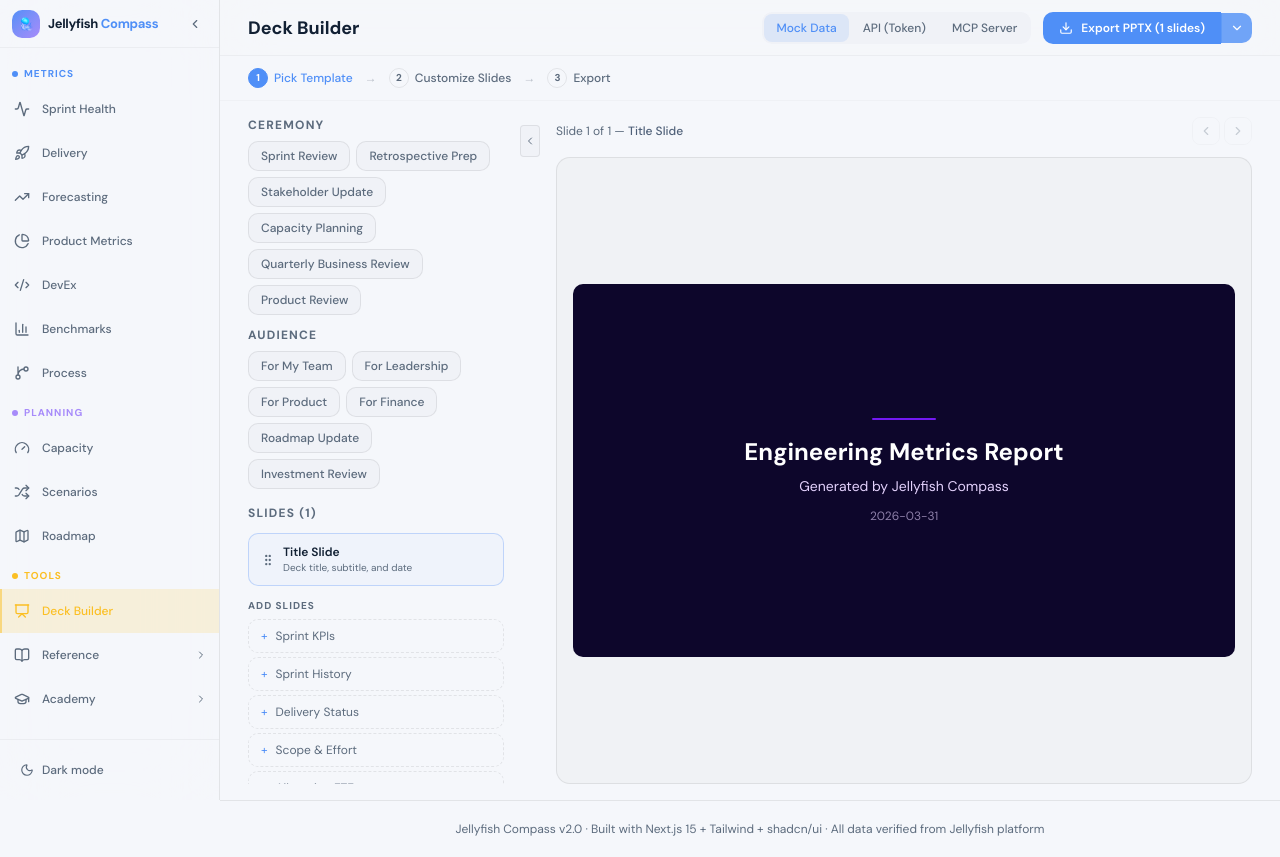
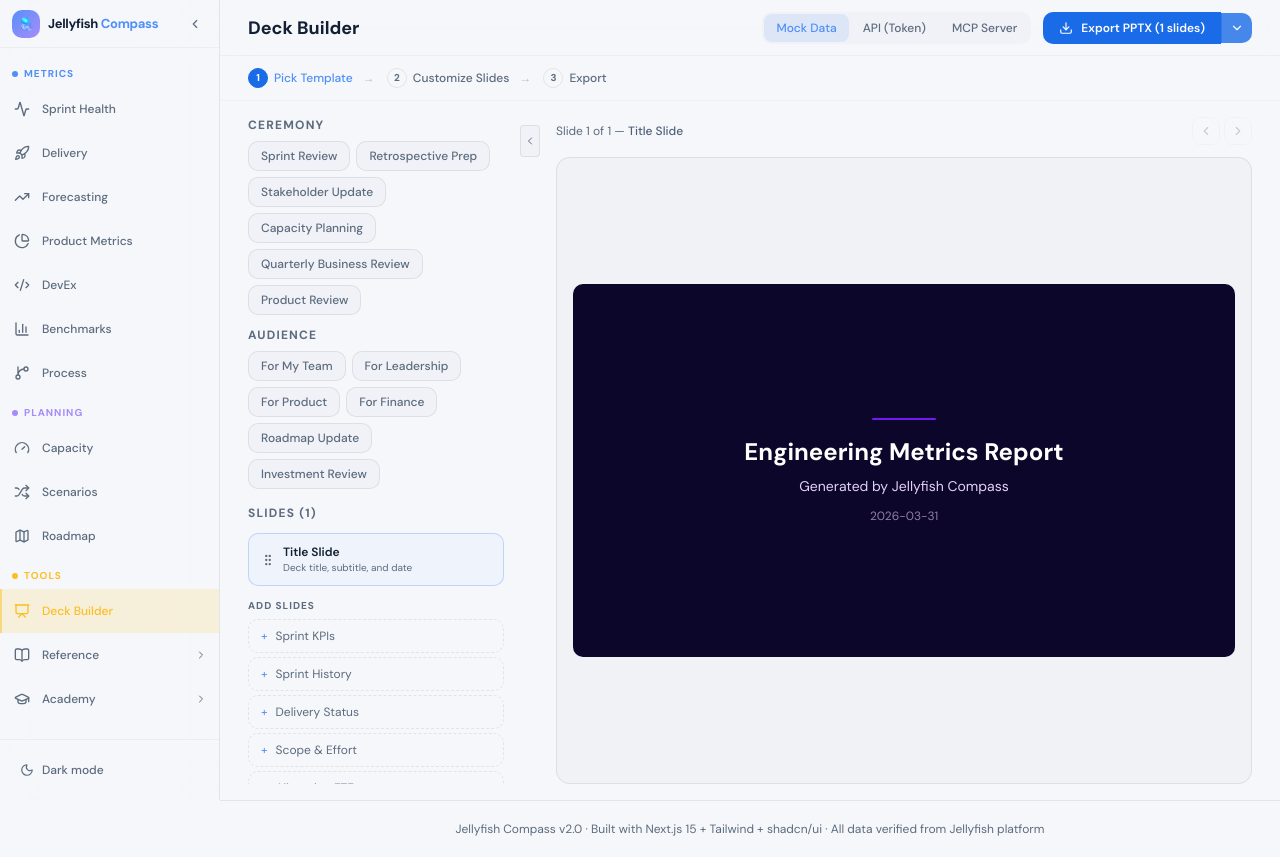
Before and after one commit to diegocconsolini/JellyFish-Compass, a Next.js app: page /metrics in a window 1280 px wide. Built offline with nearby package versions, Linux system fonts and the light colour scheme.

Commit message:
Auto-commit: 2026-04-01 01:10:08

```diff
--- a/app/academy/workspace/page.tsx
+++ b/app/academy/workspace/page.tsx
@@ -164,7 +164,7 @@
                   type="button"
                   onClick={() => addItem(key as ArtifactKey, inputValue)}
                   aria-label={`Add item to ${label}`}
-                  className="shrink-0 min-h-[44px] rounded-lg bg-blue px-4 py-2.5 text-xs font-semibold text-white hover:opacity-90 transition-opacity"
+                  className="shrink-0 min-h-[44px] rounded-lg bg-blue-interactive px-4 py-2.5 text-xs font-semibold text-white hover:opacity-90 transition-opacity"
                 >
                   Add
                 </button>
--- a/app/globals.css
+++ b/app/globals.css
@@ -51,6 +51,7 @@
 
   /* Accent colors — same in both themes */
   --color-blue: #4f8ff7;
+  --color-blue-interactive: #1a6be8;
   --color-blue-dim: rgba(79,143,247,0.12);
   --color-blue-glow: rgba(79,143,247,0.06);
   --color-green: #34d399;
@@ -152,7 +153,7 @@
   --app-border-vivid: rgba(255,255,255,0.1);
   --app-text-primary: #e8ecf4;
   --app-text-dim: #909aac;
-  --app-text-ghost: #6b7a8d;
+  --app-text-ghost: #7d8ea0;
 
   --background: oklch(0.145 0 0);
   --foreground: oklch(0.985 0 0);
--- a/app/layout.tsx
+++ b/app/layout.tsx
@@ -33,7 +33,7 @@
         <ThemeProvider>
           <a
             href="#main-content"
-            className="sr-only focus:not-sr-only focus:absolute focus:top-2 focus:left-2 focus:z-[100] focus:bg-bg focus:text-text-primary focus:px-4 focus:py-2 focus:rounded-lg focus:border focus:border-blue focus:text-sm focus:font-semibold"
+            className="text-text-primary sr-only focus:not-sr-only focus:absolute focus:top-2 focus:left-2 focus:z-[100] focus:bg-bg focus:text-text-primary focus:px-4 focus:py-2 focus:rounded-lg focus:border focus:border-blue focus:text-sm focus:font-semibold"
           >
             Skip to main content
           </a>
--- a/app/metrics/page.tsx
+++ b/app/metrics/page.tsx
@@ -251,19 +251,19 @@
           { n: 2, label: "Customize Slides" },
           { n: 3, label: "Export" },
         ] as const).map(({ n, label }, i) => (
-          <>
-            <div key={label} className={[
+          <div key={label} className="flex items-center gap-1.5">
+            <div className={[
               "flex items-center gap-1.5 font-medium transition-colors",
               currentStep === n ? "text-blue" : currentStep > n ? "text-text-dim" : "text-text-ghost",
             ].join(" ")}>
               <span className={[
                 "w-5 h-5 rounded-full flex items-center justify-center text-[10px] font-bold border",
-                currentStep === n ? "bg-blue text-white border-blue" : currentStep > n ? "bg-surface-raised border-border text-text-dim" : "border-border text-text-ghost",
+                currentStep === n ? "bg-blue-interactive text-white border-blue-interactive" : currentStep > n ? "bg-surface-raised border-border text-text-dim" : "border-border text-text-ghost",
               ].join(" ")}>{n}</span>
               {label}
             </div>
-            {i < 2 && <span key={`sep-${i}`} className="text-text-ghost/40 mx-1">→</span>}
-          </>
+            {i < 2 && <span className="text-text-ghost/40 mx-1">→</span>}
+          </div>
         ))}
       </div>
 
--- a/app/page.tsx
+++ b/app/page.tsx
@@ -138,7 +138,7 @@
         <div className="flex justify-center gap-3">
           <a
             href="#explore"
-            className="inline-flex items-center rounded-xl bg-blue px-5 py-2.5 text-sm font-semibold text-white hover:opacity-90 transition-opacity"
+            className="inline-flex items-center rounded-xl bg-blue-interactive px-5 py-2.5 text-sm font-semibold text-white hover:opacity-90 transition-opacity"
           >
             Get Started
           </a>
--- a/components/metrics/export-button.tsx
+++ b/components/metrics/export-button.tsx
@@ -21,7 +21,7 @@
           type="button"
           onClick={() => onExport("dark")}
           disabled={loading || slideCount === 0}
-          className="flex items-center gap-2 px-4 py-2 rounded-l-lg bg-blue text-white text-xs font-semibold disabled:opacity-50 cursor-pointer transition-opacity hover:opacity-90"
+          className="flex items-center gap-2 px-4 py-2 rounded-l-lg bg-blue-interactive text-white text-xs font-semibold disabled:opacity-50 cursor-pointer transition-opacity hover:opacity-90"
         >
           <Download size={14} />
           {loading ? "Generating..." : `Export PPTX (${slideCount} slides)`}
@@ -30,7 +30,7 @@
           type="button"
           onClick={() => setShowMenu(!showMenu)}
           disabled={loading || slideCount === 0}
-          className="px-2 py-2 rounded-r-lg bg-blue/80 text-white disabled:opacity-50 cursor-pointer border-l border-blue/50"
+          className="px-2 py-2 rounded-r-lg bg-blue-interactive/80 text-white disabled:opacity-50 cursor-pointer border-l border-blue-interactive/50"
           aria-label="Export theme options"
         >
           <ChevronDown size={14} />
--- a/components/ui/api-explorer.tsx
+++ b/components/ui/api-explorer.tsx
@@ -57,7 +57,7 @@
               <input aria-label={`Parameter: ${k}`} value={v} onChange={(e) => setParams((p) => ({ ...p, [k]: e.target.value }))} className="flex-1 px-3 py-2 rounded-md border border-border bg-surface text-sm font-mono text-text-primary outline-none focus:border-blue" />
             </div>
           ))}
-          <button onClick={handleExecute} disabled={loading} className="mt-2.5 px-5 py-2 rounded-lg bg-blue text-white text-sm font-semibold disabled:opacity-50 cursor-pointer">{loading ? "Calling..." : "\u25B6 Execute"}</button>
+          <button onClick={handleExecute} disabled={loading} className="mt-2.5 px-5 py-2 rounded-lg bg-blue-interactive text-white text-sm font-semibold disabled:opacity-50 cursor-pointer">{loading ? "Calling..." : "\u25B6 Execute"}</button>
           {error && <div className="mt-3 p-3 rounded-lg bg-red-dim text-red text-sm">{error}</div>}
           {result !== null && result !== undefined && <pre className="mt-3 bg-bg-deep border border-border rounded-lg p-4 max-h-[200px] overflow-auto font-mono text-[11.5px] text-[#24292e] dark:text-[#c9d1d9] leading-relaxed" tabIndex={0} aria-label="API response JSON">{JSON.stringify(result, null, 2) as string}</pre>}
         </div>
--- a/components/ui/api-panel.tsx
+++ b/components/ui/api-panel.tsx
@@ -14,7 +14,7 @@
   return (
     <div className="flex items-center gap-3 p-4 rounded-xl border border-border bg-surface mb-5">
       <input type="password" aria-label="Jellyfish API token" placeholder="Jellyfish API token" value={token} onChange={(e) => { setToken(e.target.value); setStatus(null); }} className="flex-1 px-3 py-2 rounded-lg border border-border bg-bg text-sm font-mono text-text-primary placeholder:text-text-ghost outline-none focus:border-blue" />
-      <button onClick={handleConnect} disabled={status === "loading"} className="px-4 py-2 rounded-lg bg-blue text-white text-sm font-semibold disabled:opacity-50 cursor-pointer">{status === "loading" ? "Testing..." : "Connect"}</button>
+      <button onClick={handleConnect} disabled={status === "loading"} className="px-4 py-2 rounded-lg bg-blue-interactive text-white text-sm font-semibold disabled:opacity-50 cursor-pointer">{status === "loading" ? "Testing..." : "Connect"}</button>
       {status === "connected" && <span className="inline-flex items-center rounded-full px-2.5 py-0.5 text-[10.5px] font-semibold bg-green-dim text-green">Connected</span>}
       {status === "error" && <span className="inline-flex items-center rounded-full px-2.5 py-0.5 text-[10.5px] font-semibold bg-red-dim text-red">Failed</span>}
     </div>
```
